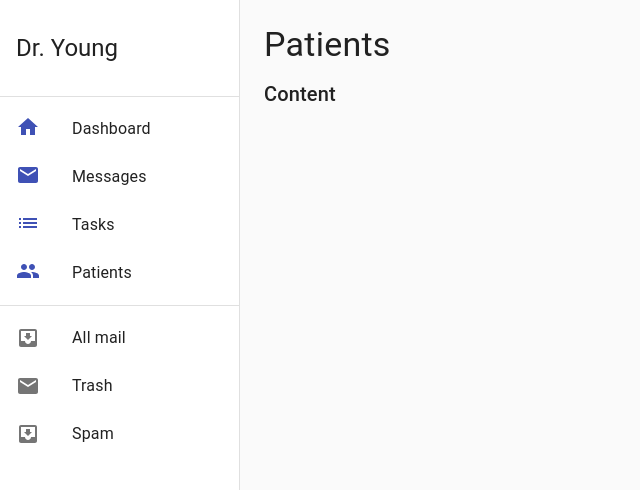
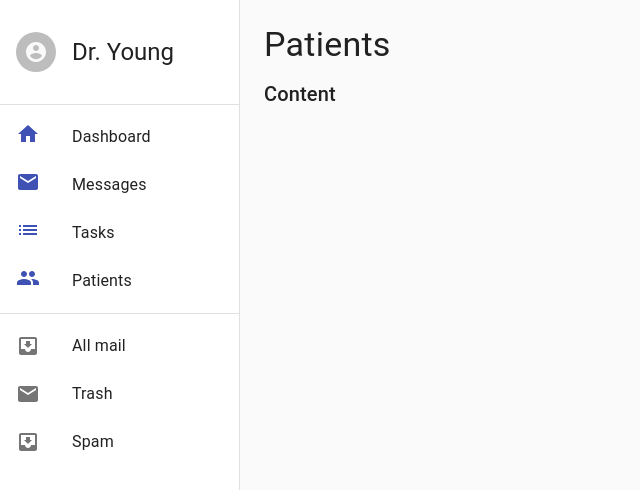
Before and after one commit to UTA-Senior-Design-2020/health-journal-frontend, a React (Create React App) app: page /patients in a window 1280 px wide. Shown: the top 490 px of the page, without its empty margins (0-640 px from the left). Built offline with nearby package versions, Linux system fonts and the light colour scheme.

Commit message:
Add Avatar to username
Also make doctor name in line with avatar

```diff
--- a/src/Pages/Nav.js
+++ b/src/Pages/Nav.js
@@ -26,6 +26,9 @@ import ListIcon from "@material-ui/icons/List";
 import MailIcon from "@material-ui/icons/Mail";
 import InboxIcon from "@material-ui/icons/MoveToInbox";
 import PeopleIcon from "@material-ui/icons/People";
+import Avatar from '@material-ui/core/Avatar';
+import AccountCircleIcon from '@material-ui/icons/AccountCircle';
+import Grid from '@material-ui/core/Grid';
 
 import { Link } from "react-router-dom";
 
@@ -93,8 +96,22 @@ function Nav(props) {
         anchor="left"
       >
         <div className={classes.userInfo}>
-          <div></div>
-          <Typography variant="h5">Dr. Young</Typography>
+        <Grid container spacing={2} alignItems="center">
+          <Grid item>
+              <Avatar alt="Dr. Young">
+                  <AccountCircleIcon />
+              </Avatar>
+          </Grid>
+          <Grid item xs={12} sm container>
+              <Grid item xs container direction="row" spacing={2}>
+                  <Grid item xs>
+                      <Typography variant="h5">
+                          Dr. Young
+                      </Typography>
+                  </Grid>
+              </Grid>
+          </Grid>
+        </Grid>
         </div>
         <Divider />
         <List>
```
